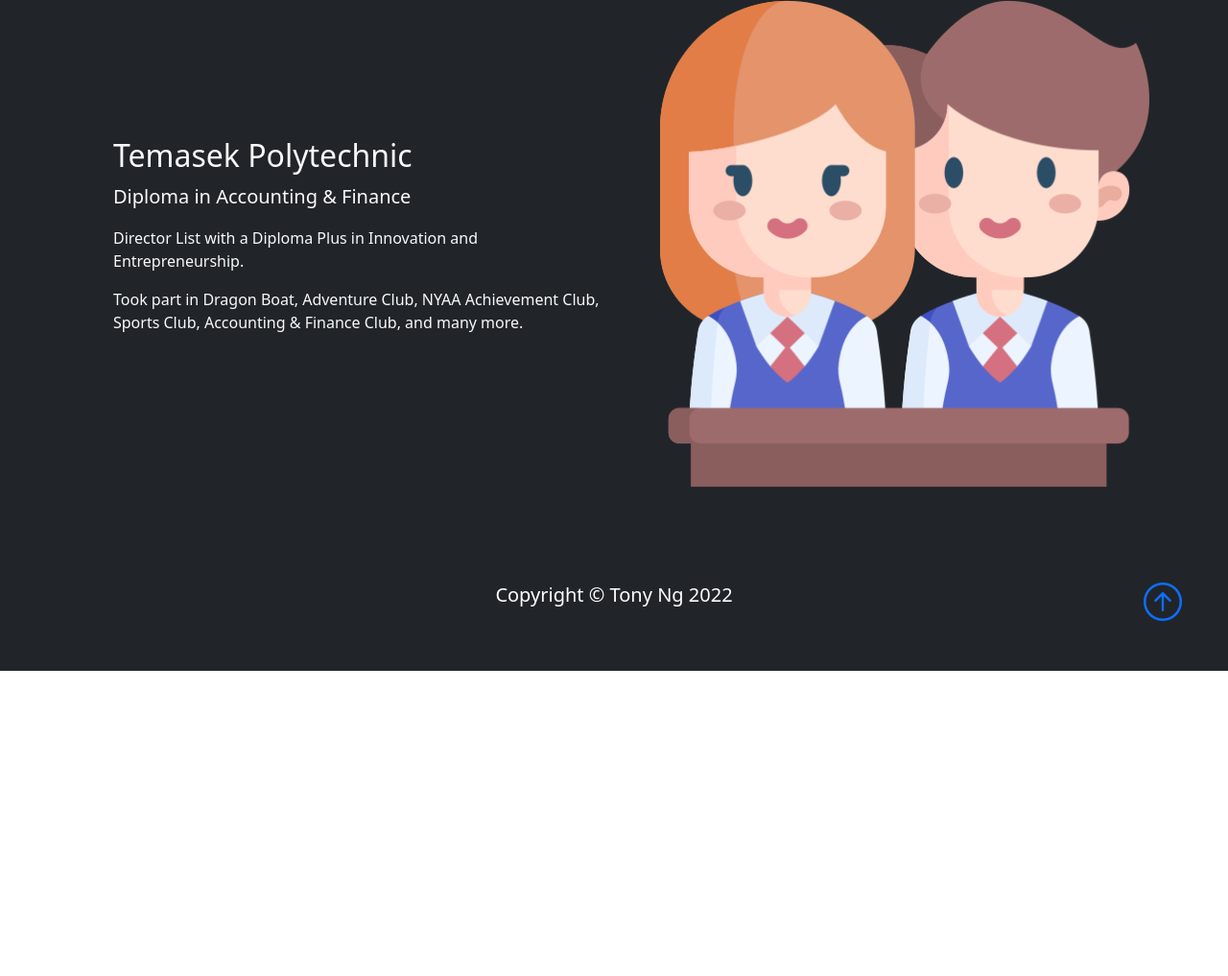
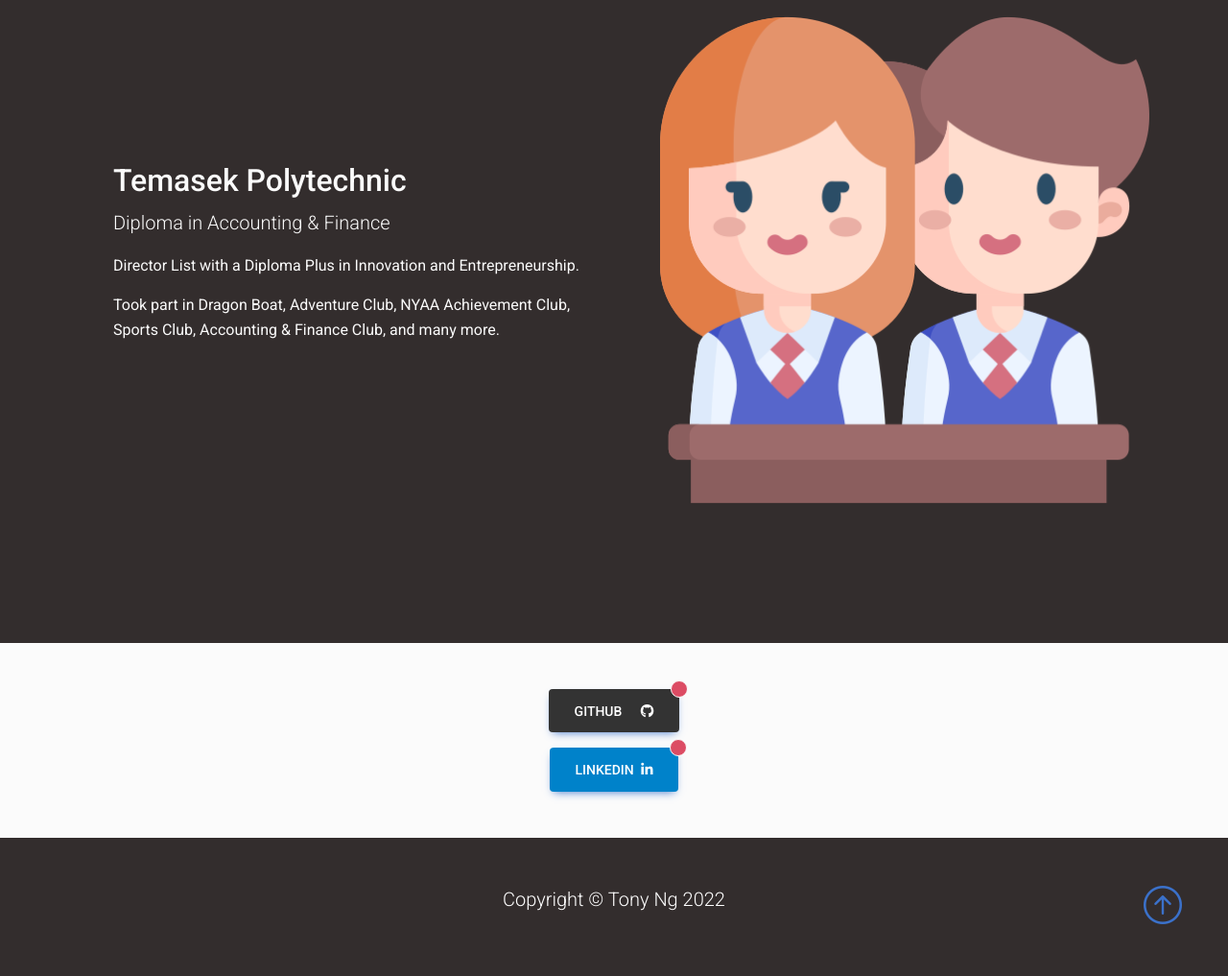
Before and after one commit to tonyngmk/tonyngmk.github.io, a plain HTML site: page index.html in a window 1280 px wide. Shown: the part 1507-2524 px from the top of the page at 96% size. Before the commit the page ends 2206 px from the top, so only its background shows below. Drawn offline with nearby package versions, Linux system fonts and the light colour scheme.

Commit message:
add github and linked-in buttons, add links section

```diff
--- a/index.html
+++ b/index.html
@@ -12,6 +12,24 @@
 
   <!-- Bootstrap -->
   <link href="https://cdn.jsdelivr.net/npm/bootstrap@5.2.3/dist/css/bootstrap.min.css" rel="stylesheet" integrity="sha384-rbsA2VBKQhggwzxH7pPCaAqO46MgnOM80zW1RWuH61DGLwZJEdK2Kadq2F9CUG65" crossorigin="anonymous">
+
+  <!-- Font Awesome -->
+  <link
+    href="https://cdnjs.cloudflare.com/ajax/libs/font-awesome/6.0.0/css/all.min.css"
+    rel="stylesheet"
+  />
+  <!-- Google Fonts -->
+  <link
+    href="https://fonts.googleapis.com/css?family=Roboto:300,400,500,700&display=swap"
+    rel="stylesheet"
+  />
+  <!-- MDB -->
+  <link
+    href="https://cdnjs.cloudflare.com/ajax/libs/mdb-ui-kit/6.0.1/mdb.min.css"
+    rel="stylesheet"
+  />
+
+  <!-- Personal -->
   <link rel="stylesheet" href="https://cdn.jsdelivr.net/npm/bootstrap-icons@1.10.0/font/bootstrap-icons.css">
 </head>
 <body>
@@ -38,6 +56,9 @@
             </li>
             <li class="nav-item">
               <a href="#skills" class="nav-link">Skills</a>
+            </li>
+            <li class="nav-item">
+              <a href="#links" class="nav-link">Links</a>
             </li>
           </ul>
         </div>
@@ -183,7 +204,7 @@
 
     <!-- Skills -->
 
-    <section class="skills" class="p-5 bg-dark text-light">
+    <section id="skills" class="p-5 bg-dark text-light">
       <!-- <div class="container">
         <div class="row align-items-center justify-content-between">
           <div class="col-md p-5">
@@ -198,6 +219,60 @@
 
     </section>
 
+    <!-- Links -->
+    <section class="p-5 bg-light text-dark" id="links">
+
+      <div class="container text-center">
+
+        <div class="row text-center">
+          <!-- Github -->
+          <a
+            href="https://github.com/tonyngmk"
+            target="_blank"
+          >
+            <button
+              type="button"
+              class="btn btn-primary btn-lg position-relative"
+              data-mdb-ripple-unbound="true"
+              style="background-color: #333333;"> GitHub
+              <i class="fab fa-github ms-3"></i>
+              <span
+                class="position-absolute top-0 start-100 translate-middle badge border border-light rounded-circle bg-danger p-2"
+                ><span class="visually-hidden">unread messages</span></span
+              >
+            </button>
+          </a>
+        </div>
+
+        <!-- Custom invisible padding between lines -->
+        <div class="p-2"></div>
+
+        <div class="row text-center">
+          <!-- LinkedIn -->
+          <a
+            href="https://www.linkedin.com/in/tony-ng-ab5640113/"
+            target="_blank"
+          >
+            <button
+              type="button"
+              class="btn btn-primary btn-lg position-relative"
+              data-mdb-ripple-unbound="true"
+              style="background-color: #0082ca;"> LinkedIn
+              <i class="fab fa-linkedin-in ms-1"></i>
+              <span
+                class="position-absolute top-0 start-100 translate-middle badge border border-light rounded-circle bg-danger p-2"
+                ><span class="visually-hidden">unread messages</span></span
+              >
+            </button>
+          </a>
+        </div>
+
+
+      </div>
+
+    </section>
+
+
     <script src="https://cdn.jsdelivr.net/npm/bootstrap@5.2.3/dist/js/bootstrap.bundle.min.js" integrity="sha384-kenU1KFdBIe4zVF0s0G1M5b4hcpxyD9F7jL+jjXkk+Q2h455rYXK/7HAuoJl+0I4" crossorigin="anonymous"></script>
 </body>
 <footer class="p-5 bg-dark text-white text-center position-relative">
```
